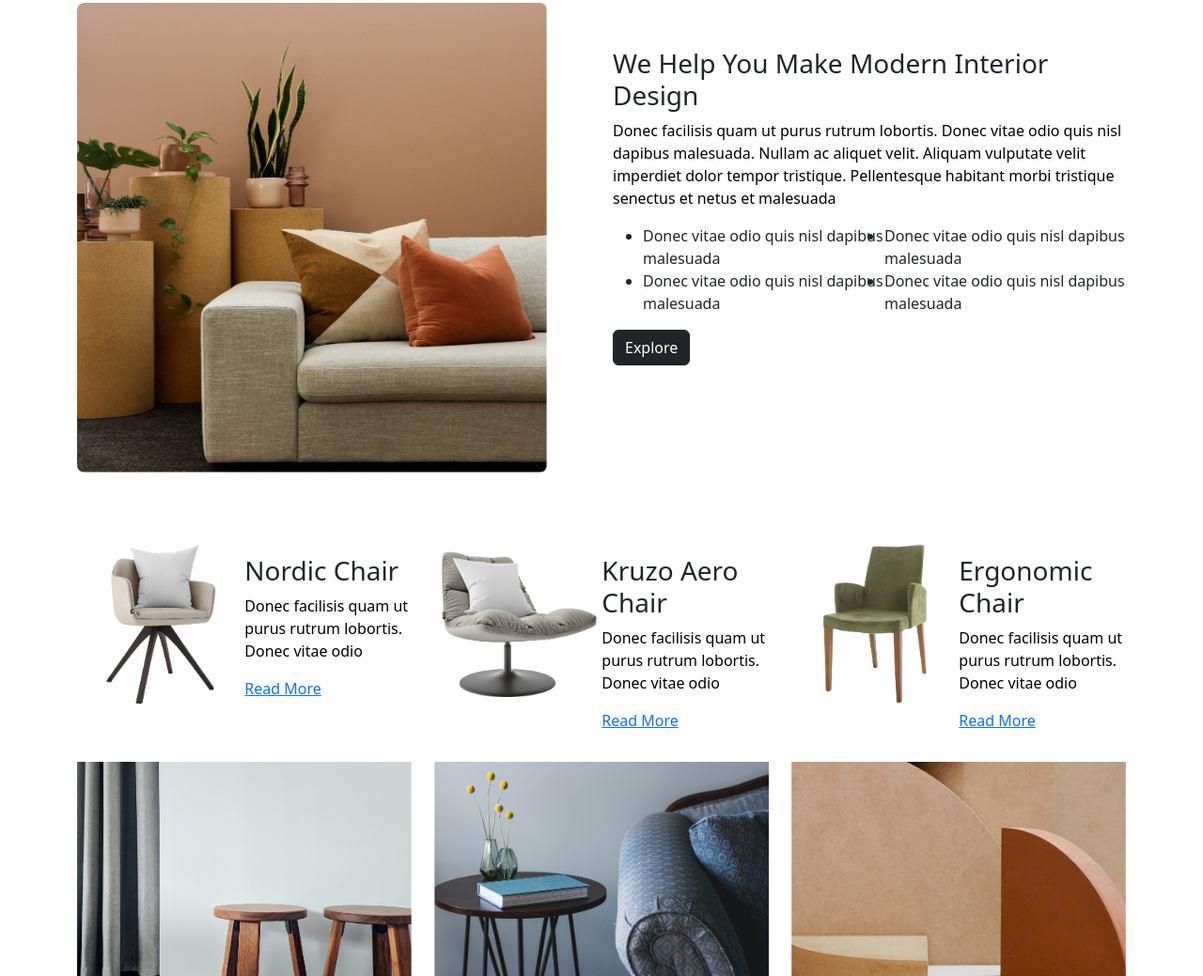
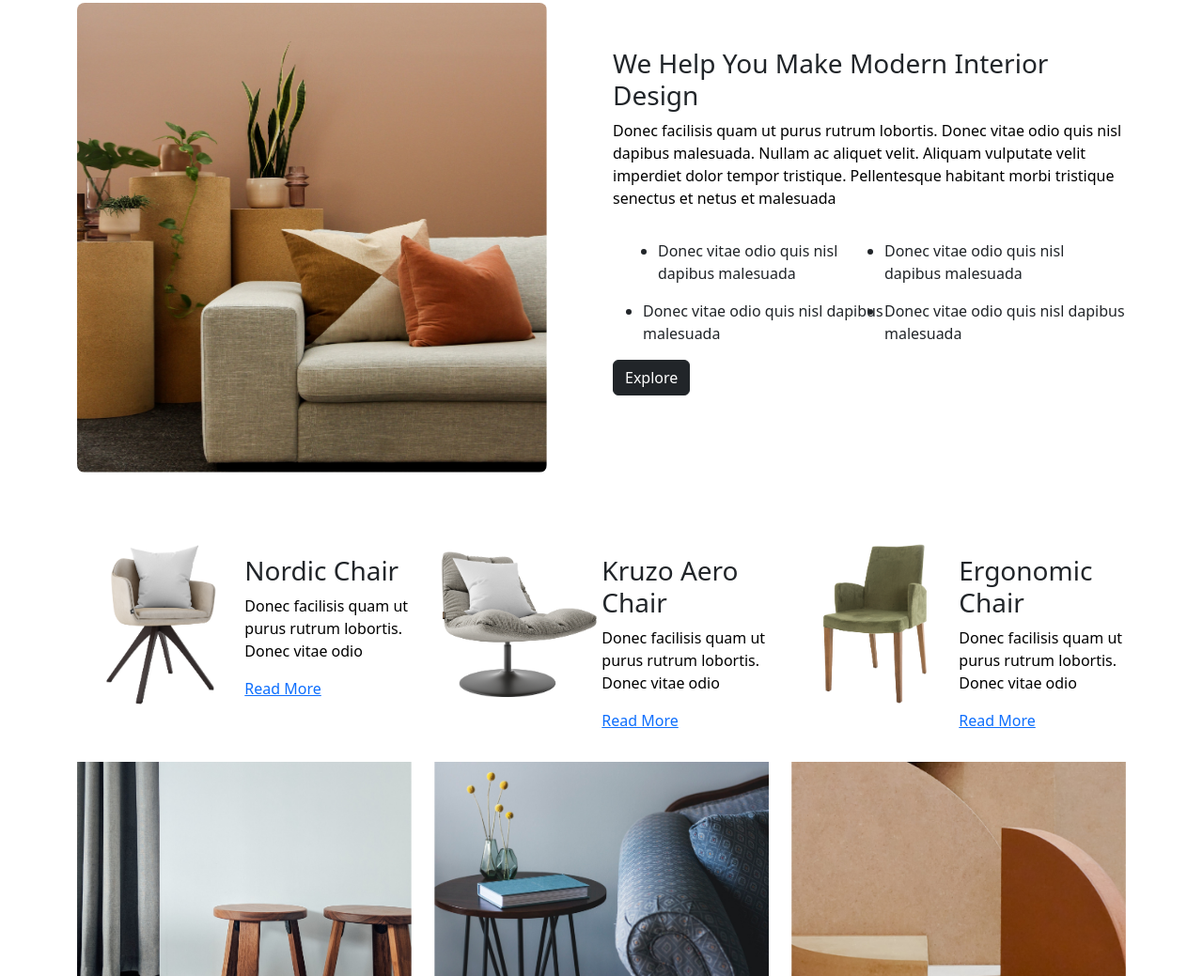
Before and after one commit to marskoledipali01/Web_design-Furniture, a plain HTML site: page index.html in a window 1280 px wide. Shown: the part 1722-2761 px from the top of the page at 94% size. Drawn offline with nearby package versions, Linux system fonts and the light colour scheme.

Commit message:
Update index.html

```diff
--- a/index.html
+++ b/index.html
@@ -164,7 +164,7 @@
 							Pellentesque
 							habitant morbi tristique senectus et netus et malesuada</p>
 						<ul class="list-style-bullet custom-list ">
-							<div class="onee d-flex">
+							<div class="onee d-flex p-3">
 								<li>Donec vitae odio quis nisl dapibus malesuada</li>
 								<li>Donec vitae odio quis nisl dapibus malesuada</li>
 							</div>
```
